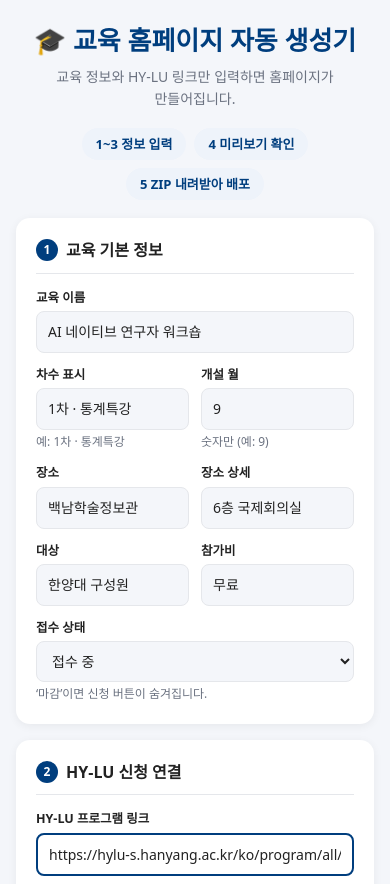
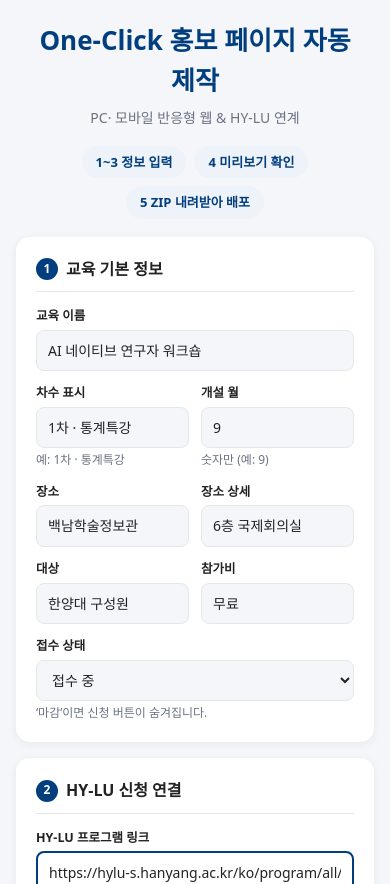
Before and after one commit to yujiney/edu_one-stop_page-builder, a plain HTML site: page generator/index.html in a window 390 px wide. Shown: the top 884 px of the page. Drawn offline with nearby package versions, Linux system fonts and the light colour scheme; files that its build step writes are made by us from their sources; files whose address does not match are found by name; a web font is replaced by a local one.

Commit message:
제목 변경: One-Click 홍보 페이지 자동 제작 (부제: PC·모바일 반응형 웹 & HY-LU 연계)

```diff
--- a/generator/index.html
+++ b/generator/index.html
@@ -4,7 +4,7 @@
 <meta charset="UTF-8">
 <meta name="viewport" content="width=device-width, initial-scale=1">
 <meta name="robots" content="noindex, nofollow">
-<title>교육 홈페이지 자동 생성기</title>
+<title>One-Click 홍보 페이지 자동 제작</title>
 <style>
   :root{--bg:#f4f6fa;--card:#fff;--ink:#222;--mut:#6b7280;--line:#e5e7eb;--blue:#003e7e;--soft:#eef3fa;--ok:#15803d;--warn:#b45309}
   @media (prefers-color-scheme:dark){:root{--bg:#12161c;--card:#1b2129;--ink:#e8ecf1;--mut:#97a1ae;--line:#2d3641;--blue:#6aa7ee;--soft:#222b36;--ok:#4ade80;--warn:#fbbf24}}
@@ -69,8 +69,8 @@
 </head>
 <body>
 <div class="wrap">
-  <h1>🎓 교육 홈페이지 자동 생성기</h1>
-  <p class="sub">교육 정보와 HY-LU 링크만 입력하면 홈페이지가 만들어집니다.</p>
+  <h1>One-Click 홍보 페이지 자동 제작</h1>
+  <p class="sub">PC· 모바일 반응형 웹 &amp; HY-LU 연계</p>
   <div class="steps"><span>1~3 정보 입력</span><span>4 미리보기 확인</span><span>5 ZIP 내려받아 배포</span></div>
 
   <div class="grid">
```
Also changed, not shown: index.html (+2 -2 lines).
